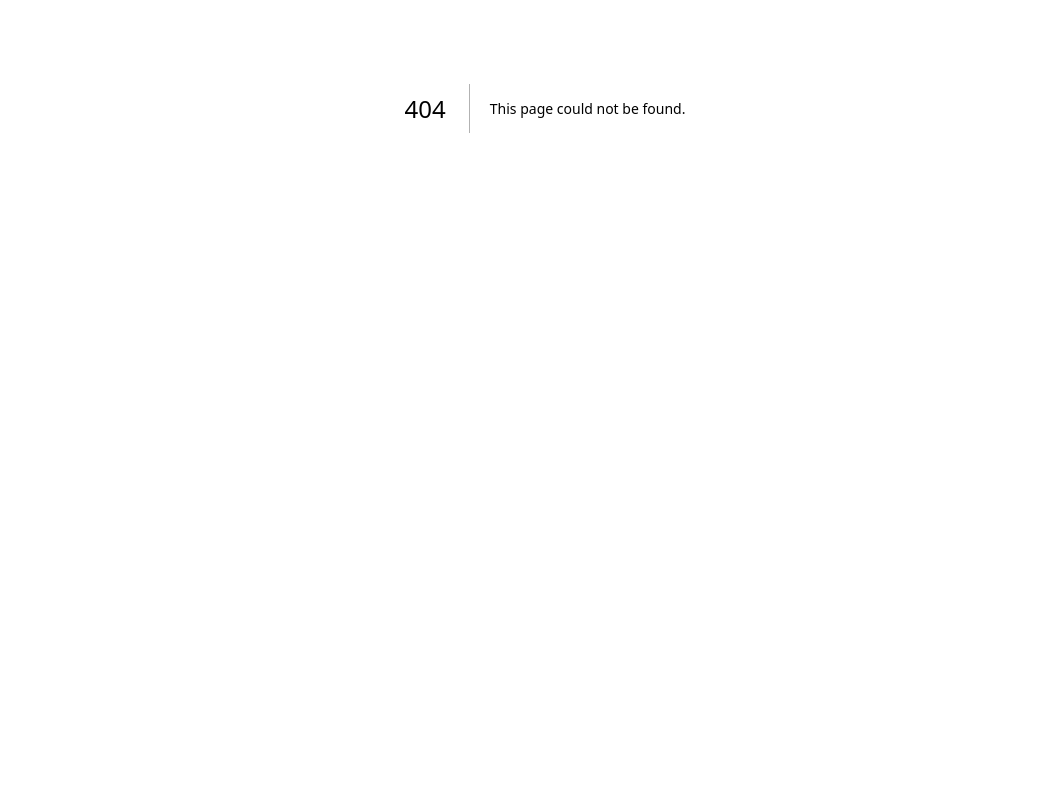
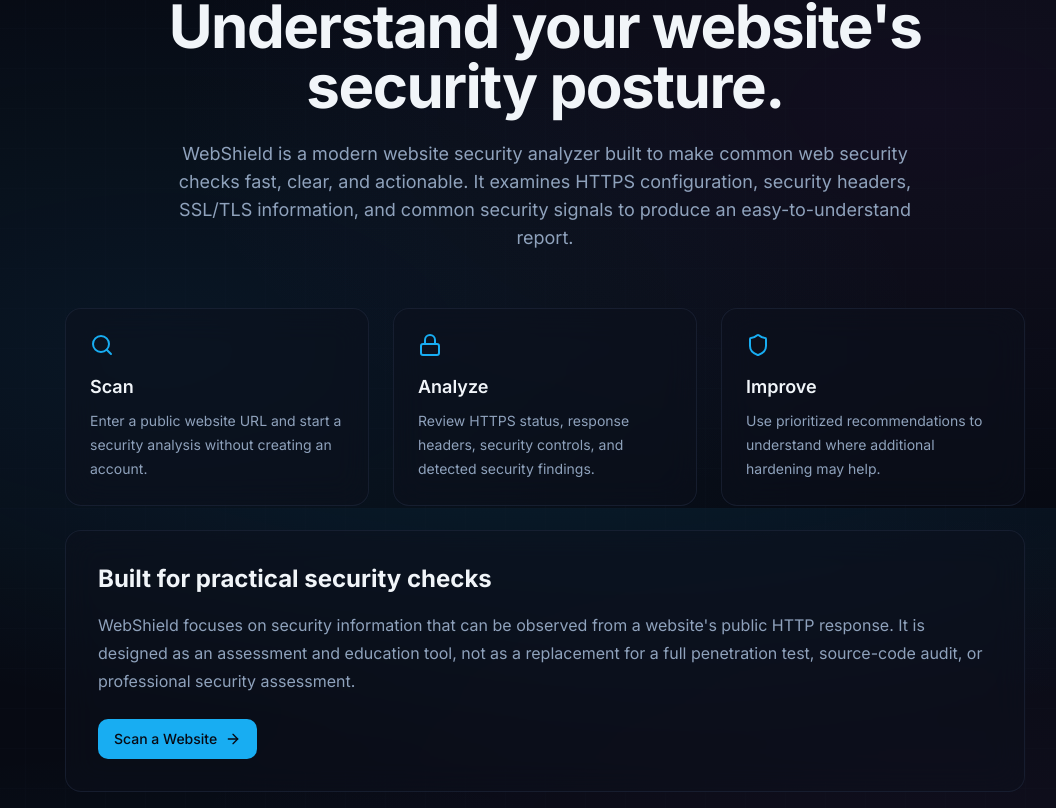
Before and after one commit to SamRepository25/WebShield, a Next.js app: page /about in a window 1280 px wide. Before the commit this address had no page. Shown: the part 292-1100 px from the top of the page, without its empty margins (95-1151 px from the left). Before the commit the page ends 800 px from the top, so only its background shows below. Built offline with nearby package versions, Linux system fonts and the light colour scheme.

Commit message:
feat: add about contact and privacy pages

```diff
--- /dev/null
+++ b/app/about/page.tsx
@@ -0,0 +1,64 @@
+import Link from 'next/link';
+import { Shield, Search, Lock, ArrowRight } from 'lucide-react';
+import { AppShell } from '@/components/app-shell';
+import { Button } from '@/components/ui/button';
+
+export const metadata = {
+  title: 'About',
+  description: 'Learn about WebShield and its website security analysis tools.',
+};
+
+export default function AboutPage() {
+  return (
+    <AppShell>
+      <div className="relative overflow-hidden">
+        <div className="absolute inset-0 grid-bg opacity-20" aria-hidden="true" />
+        <div className="relative mx-auto max-w-5xl px-4 py-16 sm:px-6 sm:py-24 lg:px-8">
+          <div className="mx-auto max-w-3xl text-center">
+            <div className="mx-auto flex h-14 w-14 items-center justify-center rounded-2xl bg-primary/10 ring-1 ring-primary/30">
+              <Shield className="h-7 w-7 text-primary" aria-hidden="true" />
+            </div>
+            <p className="mt-6 text-sm font-semibold uppercase tracking-[0.2em] text-primary">About WebShield</p>
+            <h1 className="mt-3 text-4xl font-bold tracking-tight sm:text-6xl">Understand your website's security posture.</h1>
+            <p className="mt-6 text-base leading-8 text-muted-foreground sm:text-lg">
+              WebShield is a modern website security analyzer built to make common web security checks fast, clear, and actionable. It examines HTTPS configuration, security headers, SSL/TLS information, and common security signals to produce an easy-to-understand report.
+            </p>
+          </div>
+
+          <div className="mt-14 grid gap-6 md:grid-cols-3">
+            <div className="glass rounded-2xl p-6">
+              <Search className="h-6 w-6 text-primary" aria-hidden="true" />
+              <h2 className="mt-4 text-lg font-semibold">Scan</h2>
+              <p className="mt-2 text-sm leading-6 text-muted-foreground">Enter a public website URL and start a security analysis without creating an account.</p>
+            </div>
+            <div className="glass rounded-2xl p-6">
+              <Lock className="h-6 w-6 text-primary" aria-hidden="true" />
+              <h2 className="mt-4 text-lg font-semibold">Analyze</h2>
+              <p className="mt-2 text-sm leading-6 text-muted-foreground">Review HTTPS status, response headers, security controls, and detected security findings.</p>
+            </div>
+            <div className="glass rounded-2xl p-6">
+              <Shield className="h-6 w-6 text-primary" aria-hidden="true" />
+              <h2 className="mt-4 text-lg font-semibold">Improve</h2>
+              <p className="mt-2 text-sm leading-6 text-muted-foreground">Use prioritized recommendations to understand where additional hardening may help.</p>
+            </div>
+          </div>
+
+          <div className="glass mt-6 rounded-2xl p-6 sm:p-8">
+            <h2 className="text-2xl font-bold">Built for practical security checks</h2>
+            <p className="mt-4 leading-7 text-muted-foreground">
+              WebShield focuses on security information that can be observed from a website's public HTTP response. It is designed as an assessment and education tool, not as a replacement for a full penetration test, source-code audit, or professional security assessment.
+            </p>
+            <div className="mt-6">
+              <Button asChild className="gap-2 bg-primary text-primary-foreground hover:bg-primary/90">
+                <Link href="/#scanner">
+                  Scan a Website
+                  <ArrowRight className="h-4 w-4" aria-hidden="true" />
+                </Link>
+              </Button>
+            </div>
+          </div>
+        </div>
+      </div>
+    </AppShell>
+  );
+}
```
